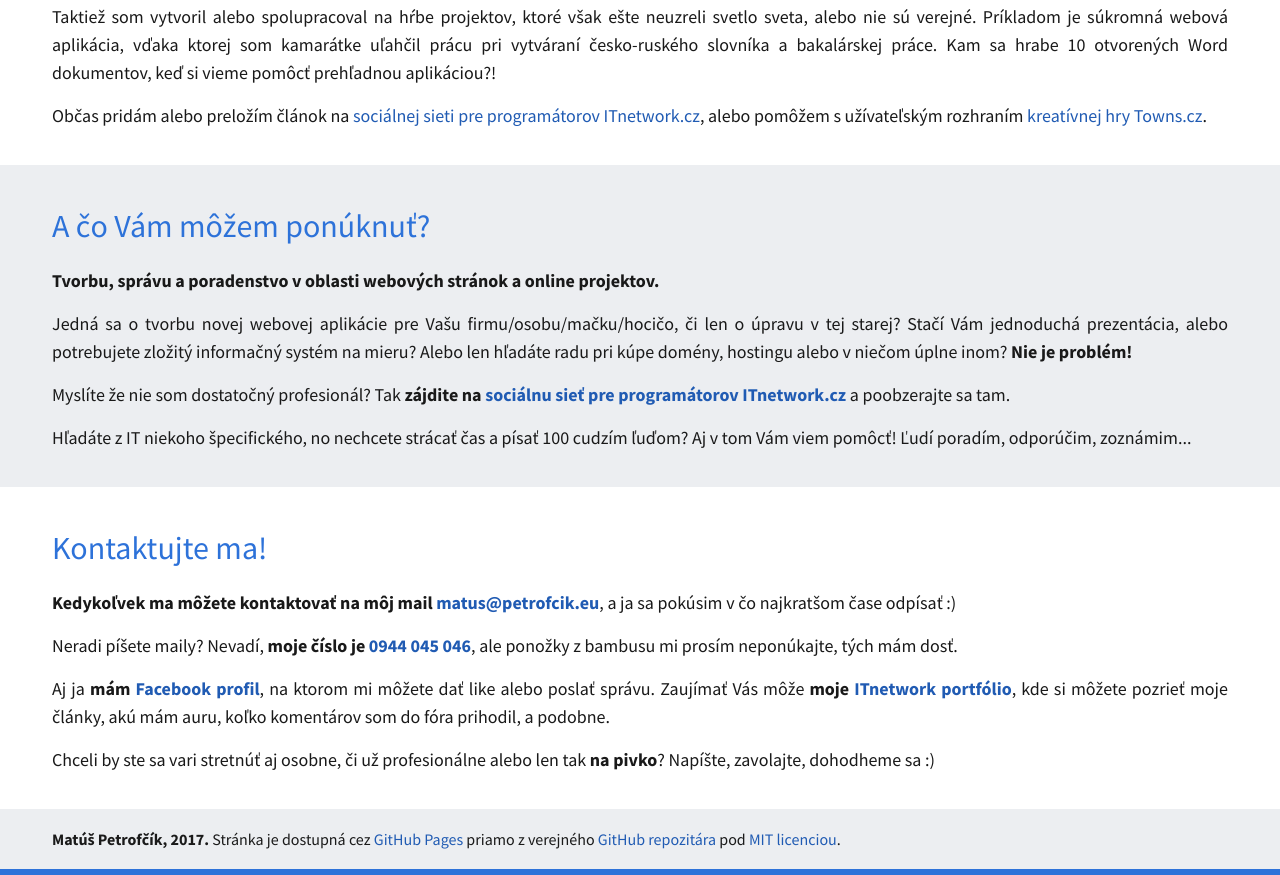
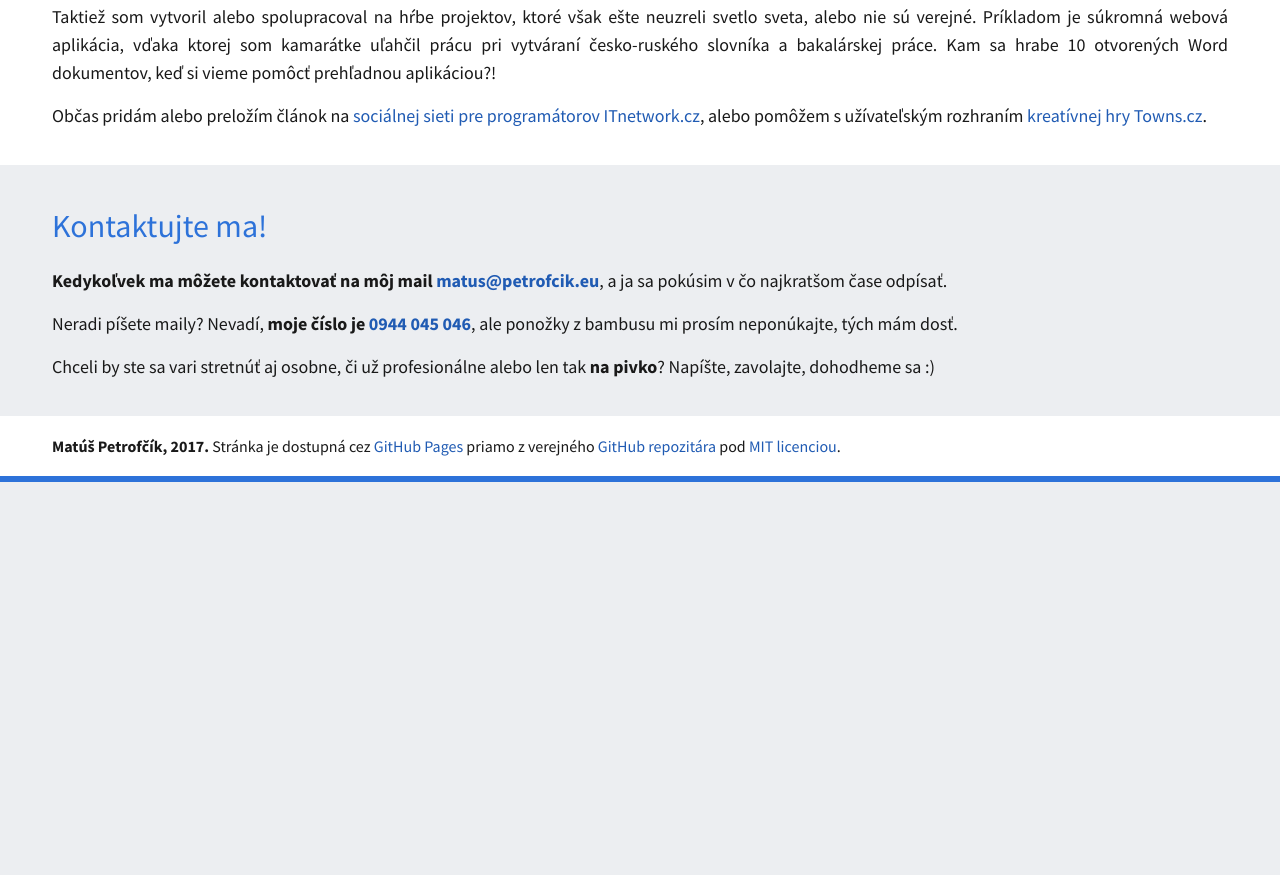
Before and after one commit to petrofcikmatus/petrofcikmatus.github.io, a plain HTML site: page index.html in a window 1280 px wide. Shown: the part 1345-2220 px from the top of the page. After the commit the page ends 1827 px from the top, so only its background shows below. Drawn offline with Linux system fonts and the light colour scheme.

Commit message:
Removed "what-do-i-offer" section, deleted some text from "contact-me" section

```diff
--- a/assets/css/app.css
+++ b/assets/css/app.css
@@ -228,7 +228,7 @@ body {
 
 /* footer */
 .footer {
-    /*background-color: #ffffff;*/
+    background-color: #ffffff;
     padding: 20px 0;
     border-bottom: 6px solid #2d72d9;
 }
--- a/index.html
+++ b/index.html
@@ -67,16 +67,15 @@
                     <div class="dropdown__content">
                         <div class="arrow"></div>
                         <ul class="menu group">
-                            <li class="menu__item"><a href="#kto-som" class="menu__link">Kto som</a></li>
-                            <li class="menu__item"><a href="#co-robim" class="menu__link">Čo robím</a></li>
-                            <li class="menu__item"><a href="#co-ponukam" class="menu__link">Čo ponúkam</a></li>
+                            <li class="menu__item"><a href="#who-am-i" class="menu__link">Kto som</a></li>
+                            <li class="menu__item"><a href="#what-i-do" class="menu__link">Čo robím</a></li>
                         </ul>
                     </div>
                 </div>
             </div>
         </div>
         <div class="nav__group nav__group--right">
-            <a href="#kontaktujte-ma" class="btn">Kontaktujte ma!</a>
+            <a href="#contact-me" class="btn">Kontaktujte ma!</a>
         </div>
     </div>
 </nav>
@@ -89,7 +88,7 @@
     </div>
 </header>
 
-<section id="kto-som" class="section">
+<section id="who-am-i" class="section">
     <div class="wrapper">
         <h2 class="section__title">Niečo o mne&hellip;</h2>
         <p class="section__paragraph">
@@ -109,7 +108,7 @@
     </div>
 </section>
 
-<section id="co-robim" class="section section--light">
+<section id="what-i-do" class="section section--light">
     <div class="wrapper">
         <h2 class="section__title">Čo to robím?</h2>
         <p class="section__paragraph">
@@ -149,43 +148,16 @@
     </div>
 </section>
 
-<section id="co-ponukam" class="section">
-    <div class="wrapper">
-        <h2 class="section__title">A čo Vám môžem ponúknuť?</h2>
-        <p class="section__paragraph">
-            <strong>Tvorbu, správu a poradenstvo v oblasti webových stránok a online projektov.</strong>
-        </p>
-        <p class="section__paragraph">
-            Jedná sa o tvorbu novej webovej aplikácie pre Vašu firmu/osobu/mačku/hocičo, či len o úpravu v tej starej?
-            Stačí Vám jednoduchá prezentácia, alebo potrebujete zložitý informačný systém na mieru? Alebo len hľadáte radu pri kúpe
-            domény, hostingu alebo v niečom úplne inom? <strong>Nie je problém!</strong>
-        </p>
-        <p class="section__paragraph">
-            Myslíte že nie som dostatočný profesionál? Tak <strong>zájdite na <a href="http://www.itnetwork.cz">sociálnu
-            sieť pre programátorov ITnetwork.cz</a></strong> a poobzerajte sa tam.
-        </p>
-        <p class="section__paragraph">
-            Hľadáte z IT niekoho špecifického, no nechcete strácať čas a písať 100 cudzím ľuďom? Aj v tom Vám viem pomôcť! Ľudí poradím, odporúčim, zoznámim...
-        </p>
-    </div>
-</section>
-
-<section id="kontaktujte-ma" class="section section--light">
+<section id="contact-me" class="section">
     <div class="wrapper">
         <h2 class="section__title">Kontaktujte ma!</h2>
         <p class="section__paragraph">
-            <!--Chceli by ste webovú stránku či radu pri programovaní? Alebo si len tak popísať o niečom zaujímavom?-->
             <strong>Kedykoľvek ma môžete kontaktovať na môj mail <a href="mailto:matus@petrofcik.eu">matus@petrofcik.eu</a></strong>,
-            a ja sa pokúsim v čo najkratšom čase odpísať :)
+            a ja sa pokúsim v čo najkratšom čase odpísať.
         </p>
         <p class="section__paragraph">
             Neradi píšete maily? Nevadí, <strong>moje číslo je <a href="tel:+421944045046">0944 045 046</a></strong>,
             ale ponožky z bambusu mi prosím neponúkajte, tých mám dosť.
-        </p>
-        <p class="section__paragraph">
-            Aj ja <strong>mám <a href="https://www.facebook.com/puchal">Facebook profil</a></strong>, na ktorom mi môžete dať like
-            alebo poslať správu. Zaujímať Vás môže <strong>moje <a href="http://www.itnetwork.cz/portfolio/5840">ITnetwork portfólio</a></strong>,
-            kde si môžete pozrieť moje články, akú mám auru, koľko komentárov som do fóra prihodil, a podobne.
         </p>
         <p class="section__paragraph">
             Chceli by ste sa vari stretnúť aj osobne, či už profesionálne alebo len tak <strong>na pivko</strong>? Napíšte, zavolajte, dohodheme sa :)
```
